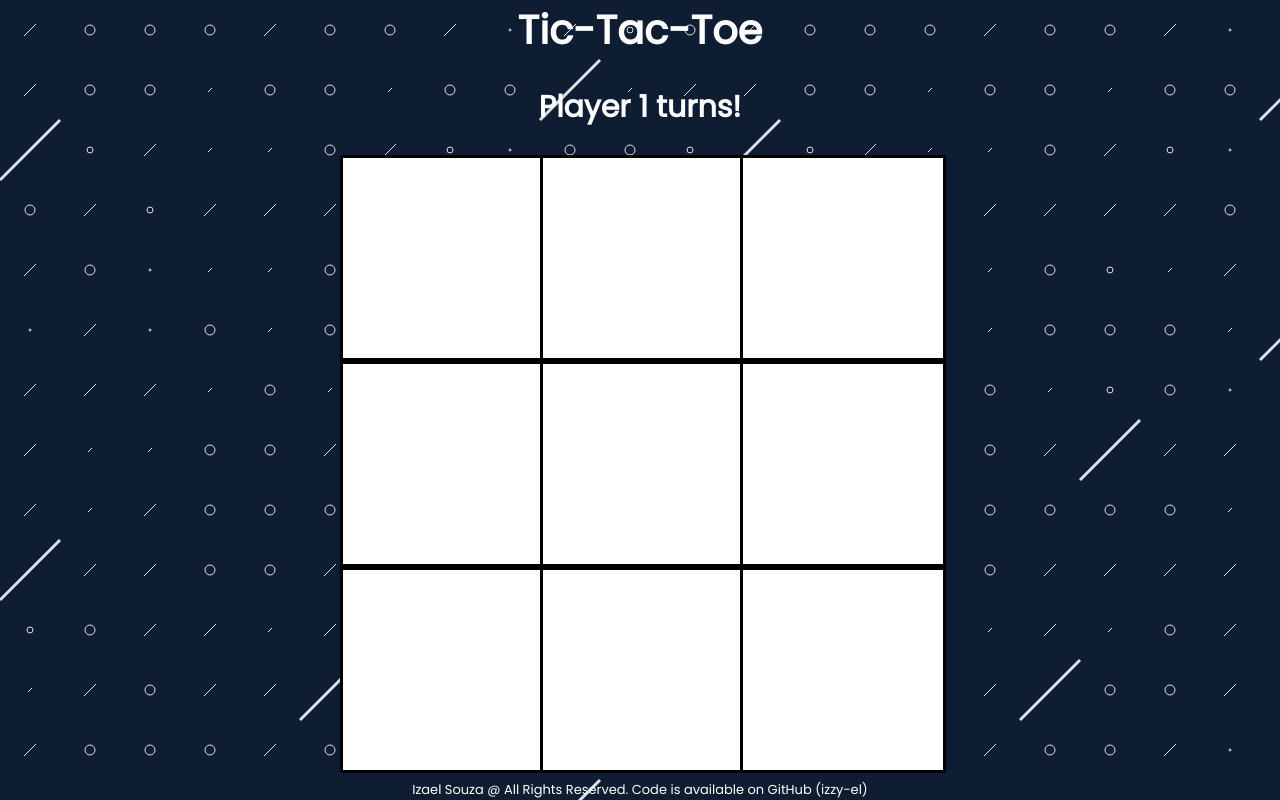
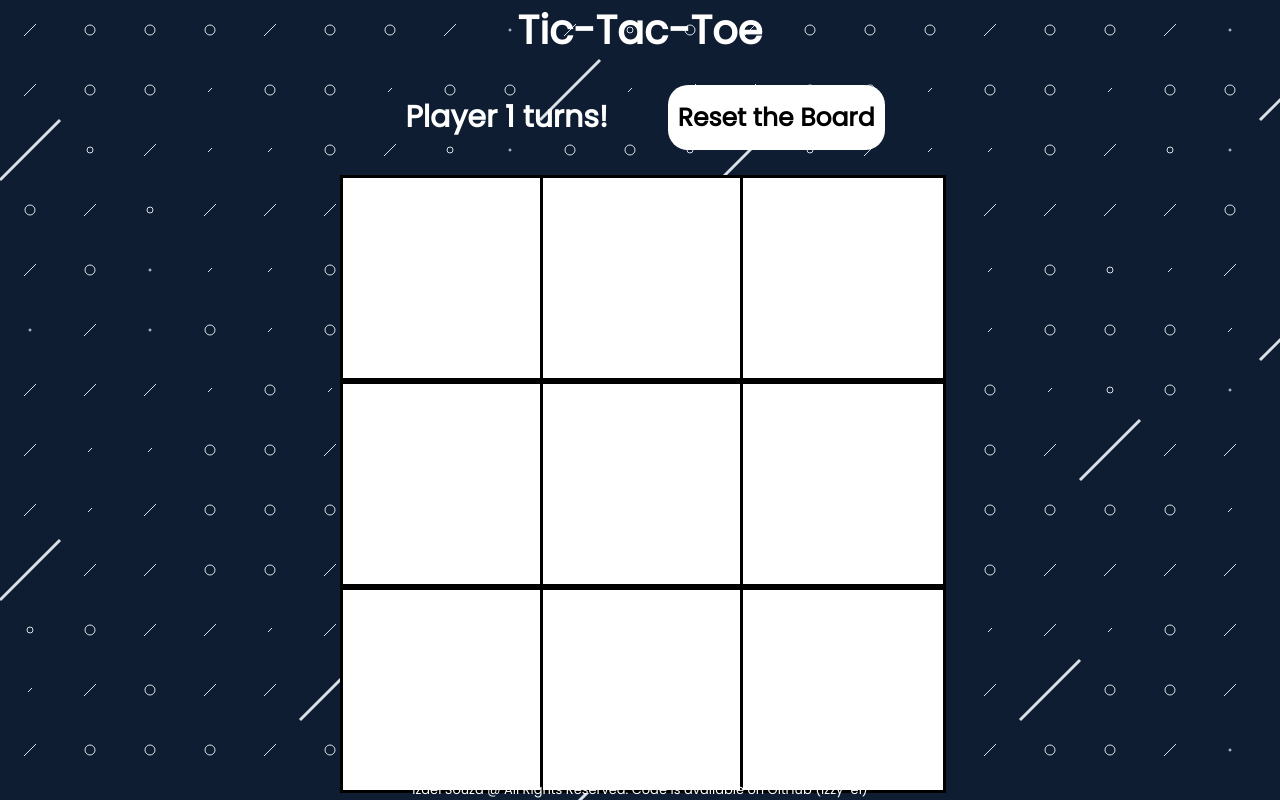
Before and after one commit to izzy-el/tictactoe-js, a plain HTML site: page index.html in a window 1280 px wide. Drawn offline with Linux system fonts and the light colour scheme.

Commit message:
[feat] Implemented a function to reset the entire board with a click of a button

```diff
--- a/index.css
+++ b/index.css
@@ -6,6 +6,21 @@
 
 p {
     color: white;
+    font-size: 30px;
+    padding: 10px;
+}
+
+button {
+    font-size: 25px;
+    font-weight: bold;
+    padding: 10px;
+    background-color: white;
+    border: none;
+    border-radius: 20px;
+}
+
+button:hover {
+    background-color: lightgray;
 }
 
 body {
--- a/index.html
+++ b/index.html
@@ -15,6 +15,7 @@
     <header>Tic-Tac-Toe</header>
     <section class="info">
         <p>Player <span id="players-turn">1</span> turns!</p>
+        <button onclick="resetBoard()">Reset the Board</button>
     </section>
     <div class="board">
         <div class="block" id="1" onclick="insert(this.id)"></div>
--- a/index.js
+++ b/index.js
@@ -1,5 +1,5 @@
 let determineElement = 0; //Used to determine if it is going to be a 'X' or a 'O'
-let boardGame = [[1, 2, 3], [4, 5, 6], [7, 8, 9]] //Initial values for the array representing the board game
+let boardGame = [[1, 2, 3], [4, 5, 6], [7, 8, 9]]; //Initial values for the array representing the board game
 let isOver = false; //Inform if the game is over or not
 
 function insert(id) {
@@ -116,3 +116,16 @@ function checkWinner(array) {
     }
 
 }
+
+function resetBoard() {
+    boardGame = [[1, 2, 3], [4, 5, 6], [7, 8, 9]];
+    document.getElementById('1').innerHTML = "";
+    document.getElementById('2').innerHTML = "";
+    document.getElementById('3').innerHTML = "";
+    document.getElementById('4').innerHTML = "";
+    document.getElementById('5').innerHTML = "";
+    document.getElementById('6').innerHTML = "";
+    document.getElementById('7').innerHTML = "";
+    document.getElementById('8').innerHTML = "";
+    document.getElementById('9').innerHTML = "";
+}
```
